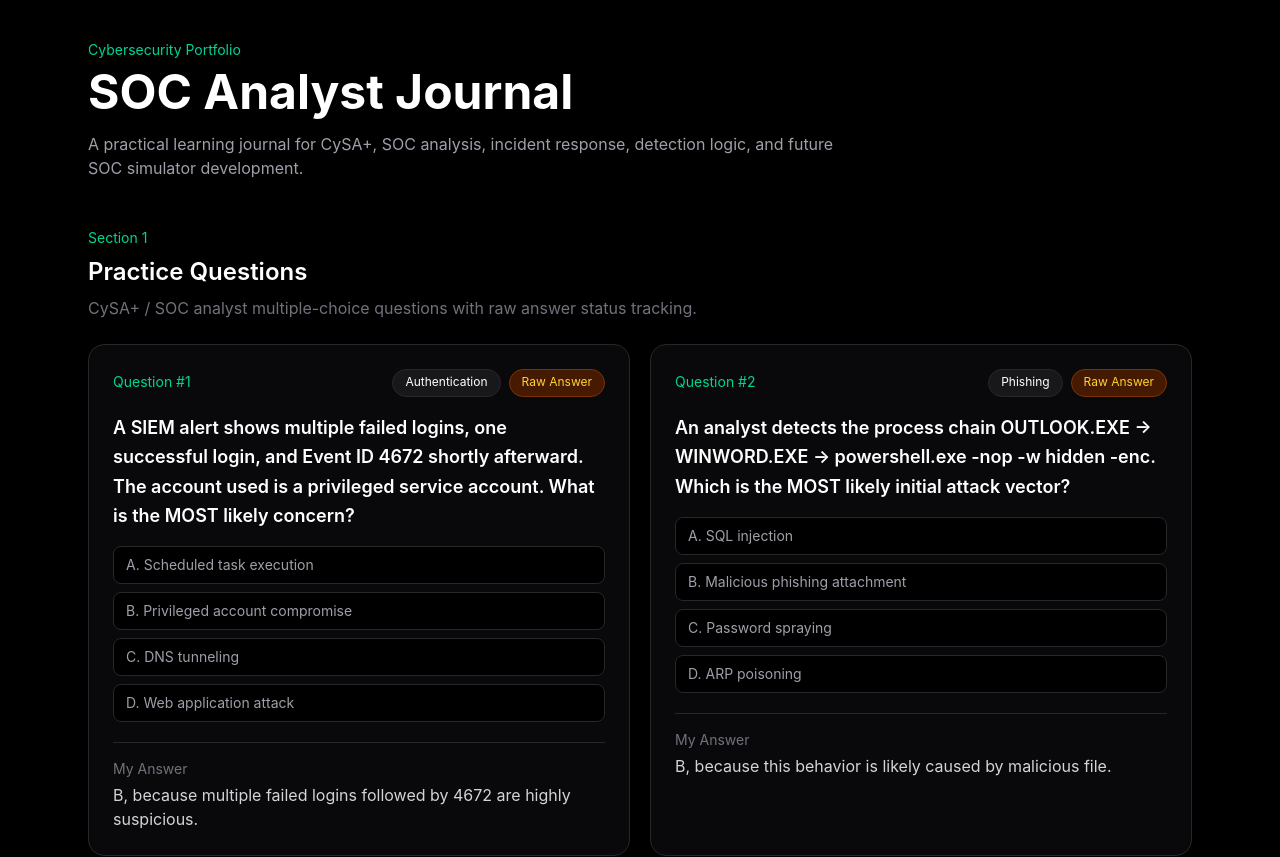
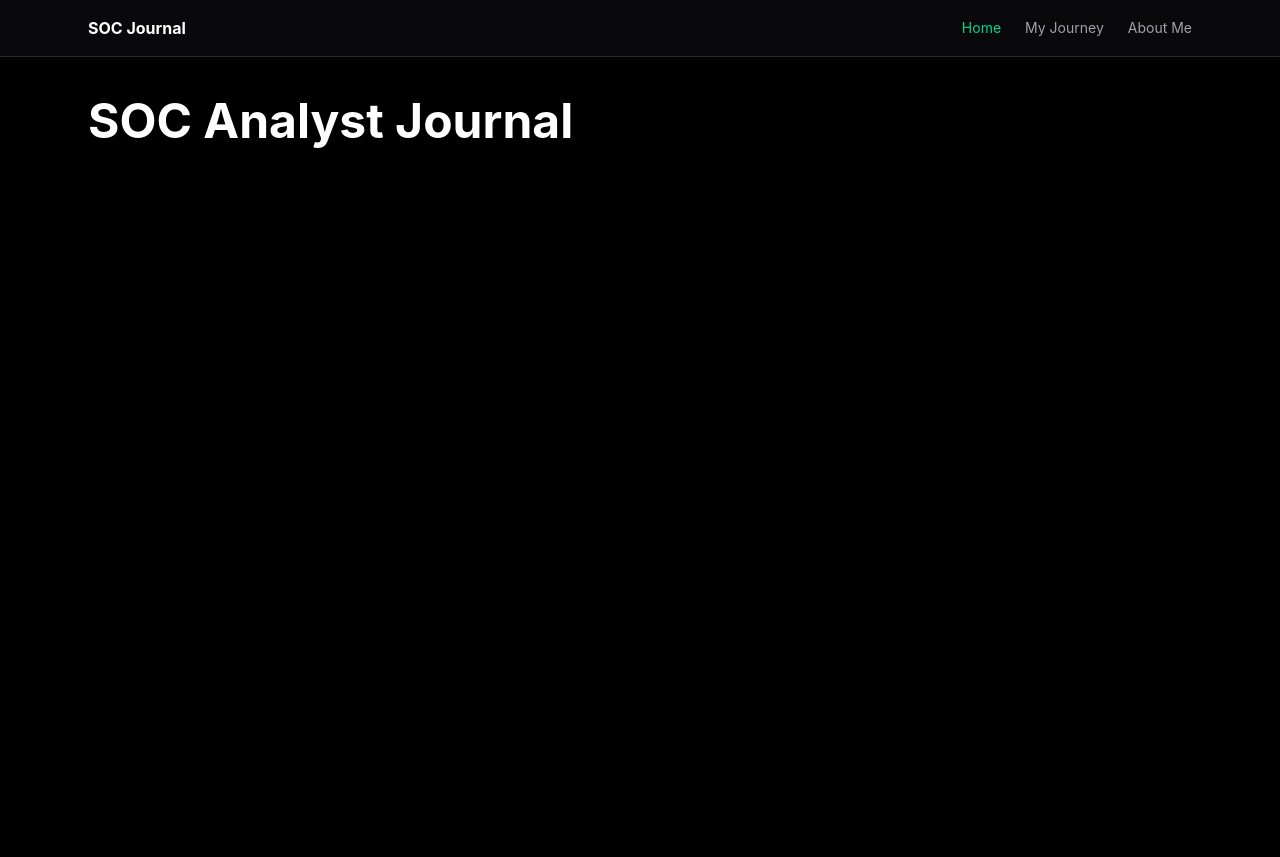
Before and after one commit to ViliusDevX/SOC-Analyst-Journal, a React app: page / in a window 1280 px wide. Shown: the top 857 px of the page. After the commit the page ends 800 px from the top, so only its background shows below. Built offline with nearby package versions, Linux system fonts and the light colour scheme; the HTML template or start-up script is replaced by a standard one.

Commit message:
Add basic navigation pages

```diff
--- a/package.json
+++ b/package.json
@@ -13,7 +13,7 @@
     "react": "^19.2.6",
     "react-dom": "^19.2.6",
     "react-markdown": "^10.1.0",
-    "react-router-dom": "^7.15.0"
+    "react-router-dom": "^7.15.1"
   },
   "devDependencies": {
     "@eslint/js": "^10.0.1",
--- a/src/App.jsx
+++ b/src/App.jsx
@@ -1,53 +1,24 @@
-import { questions } from "./data/questions";
-import { scenarios } from "./data/scenarios";
-import QuestionsCard from "./components/QuestionsCard";
-import ScenarioCard from "./components/ScenarioCard";
-import SectionHeader from "./components/SectionHeader";
+import { BrowserRouter, Routes, Route } from "react-router-dom";
+import Navbar from "./components/Navbar";
+import Home from "./pages/Home";
+import MyJourney from "./pages/MyJourney";
+import AboutMe from "./pages/AboutMe";
 
 function App() {
   return (
-    <div className="min-h-screen bg-black text-white">
-      <div className="max-w-6xl mx-auto px-6 py-10">
-        <header className="mb-12">
-          <p className="text-sm text-emerald-400 mb-2">Cybersecurity Portfolio</p>
+    <BrowserRouter>
+      <div className="min-h-screen bg-black text-white">
+        <Navbar />
 
-          <h1 className="text-5xl font-bold mb-4">SOC Analyst Journal</h1>
-
-          <p className="text-zinc-400 max-w-3xl">
-            A practical learning journal for CySA+, SOC analysis, incident response,
-            detection logic, and future SOC simulator development.
-          </p>
-        </header>
-
-        <section className="mb-14">
-          <SectionHeader
-            eyebrow="Section 1"
-            title="Practice Questions"
-            description="CySA+ / SOC analyst multiple-choice questions with raw answer status tracking."
-          />
-
-          <div className="grid gap-5 md:grid-cols-2">
-            {questions.map((question) => (
-              <QuestionsCard key={question.id} question={question} />
-            ))}
-          </div>
-        </section>
-
-        <section>
-          <SectionHeader
-            eyebrow="Section 2"
-            title="SOC Scenarios"
-            description="Larger investigation cards for attack-chain analysis, evidence, and response practice."
-          />
-
-          <div className="grid gap-6">
-            {scenarios.map((scenario) => (
-              <ScenarioCard key={scenario.id} scenario={scenario} />
-            ))}
-          </div>
-        </section>
+        <main className="max-w-6xl mx-auto px-6 py-10">
+          <Routes>
+            <Route path="/" element={<Home />} />
+            <Route path="/journey" element={<MyJourney />} />
+            <Route path="/about" element={<AboutMe />} />
+          </Routes>
+        </main>
       </div>
-    </div>
+    </BrowserRouter>
   );
 }
 
--- /dev/null
+++ b/src/components/NavBar.jsx
@@ -0,0 +1,26 @@
+import { NavLink } from "react-router-dom";
+
+function Navbar() {
+  const linkClass = ({ isActive }) =>
+    isActive
+      ? "text-emerald-400"
+      : "text-zinc-400 hover:text-white transition";
+
+  return (
+    <nav className="border-b border-zinc-800 bg-zinc-950">
+      <div className="max-w-6xl mx-auto px-6 py-4 flex items-center justify-between">
+        <NavLink to="/" className="font-bold text-white">
+          SOC Journal
+        </NavLink>
+
+        <div className="flex gap-6 text-sm">
+          <NavLink to="/" className={linkClass}>Home</NavLink>
+          <NavLink to="/journey" className={linkClass}>My Journey</NavLink>
+          <NavLink to="/about" className={linkClass}>About Me</NavLink>
+        </div>
+      </div>
+    </nav>
+  );
+}
+
+export default Navbar;
--- /dev/null
+++ b/src/pages/AboutMe.jsx
@@ -0,0 +1,5 @@
+function AboutMe() {
+  return <h1 className="text-4xl font-bold">About Me</h1>;
+}
+
+export default AboutMe;
--- /dev/null
+++ b/src/pages/Home.jsx
@@ -0,0 +1,5 @@
+function Home() {
+  return <h1 className="text-5xl font-bold">SOC Analyst Journal</h1>;
+}
+
+export default Home;
--- /dev/null
+++ b/src/pages/MyJourney.jsx
@@ -0,0 +1,5 @@
+function MyJourney() {
+  return <h1 className="text-4xl font-bold">My Journey</h1>;
+}
+
+export default MyJourney;
```
Also changed, not shown: 1 other file (tests, documents, lock files or other folders).
